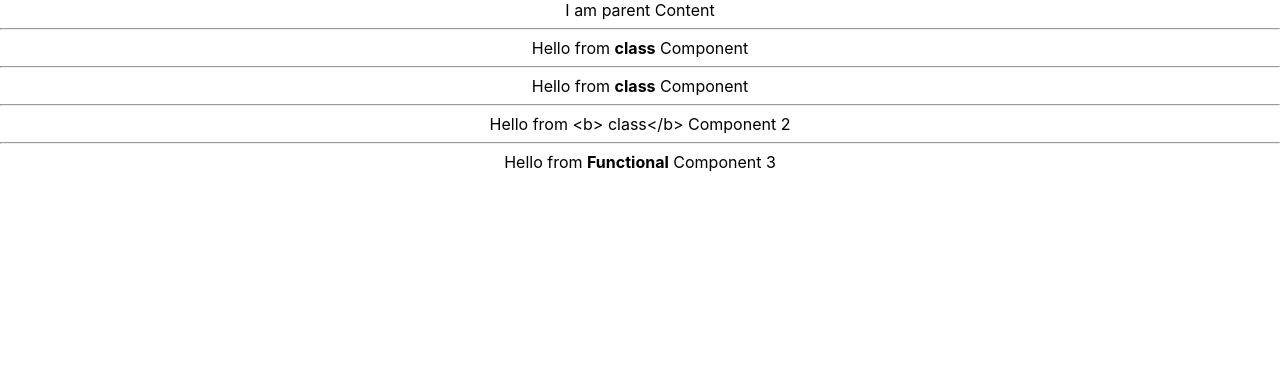
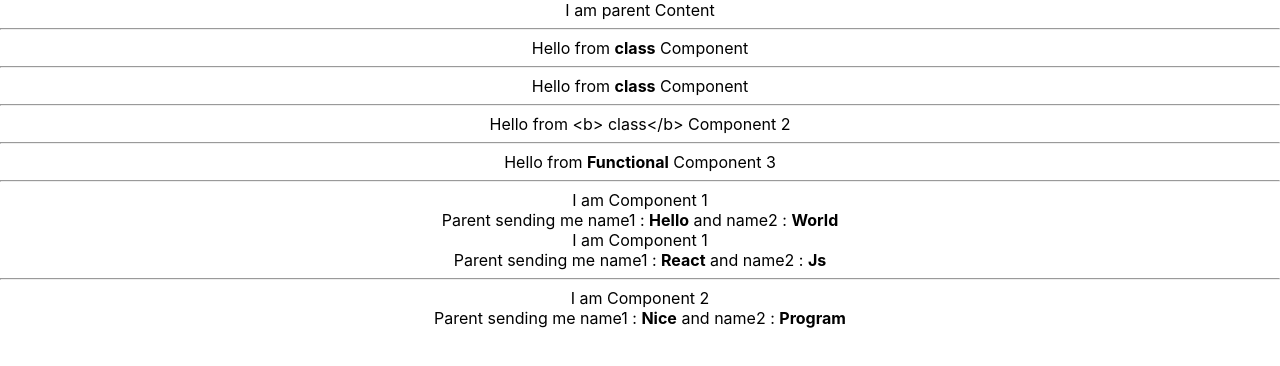
Before and after one commit to gblstudent/reactkb, a React (Create React App) app: page / in a window 1280 px wide. Shown: the top 366 px of the page. Built offline with nearby package versions, Linux system fonts and the light colour scheme.

Commit message:
Part3-End

```diff
--- a/src/App.js
+++ b/src/App.js
@@ -4,6 +4,7 @@ import MyClassComponent from './components/MyClassComponent';
 import MyFunctionalComponent from './components/MyFunctionalComponent';
 import MyFunctionalComponent2 from './components/MyFunctionalComponent2';
 import MyFunctionalComponent3 from './components/MyFunctionalComponent3';
+import { Component1, Component2 } from './components/MyComponent';
 
 function App() {
   return (
@@ -17,6 +18,11 @@ function App() {
       <MyFunctionalComponent2/>
       <hr/>
       <MyFunctionalComponent3/>
+      <hr/>
+      <Component1 name1={'Hello'} name2={'World'} />
+      <Component1 name1={'React'} name2={'Js'} />
+      <hr/>
+      <Component2 name1={'Nice'} name2={'Program'} />
     </div>
   );
 }
--- /dev/null
+++ b/src/components/MyComponent.js
@@ -0,0 +1,19 @@
+export function Component1( props){
+    return(
+        <div>
+            I am Component 1
+            <br/>
+            Parent sending me name1 : <b>{props.name1}</b> and name2 : <b>{props.name2}</b>
+        </div>
+    );
+}
+
+export const Component2 = ( props) =>{
+    return(
+        <div>
+            I am Component 2
+            <br/>
+            Parent sending me name1 : <b>{props.name1}</b> and name2 : <b>{props.name2}</b>
+        </div>
+    );
+}
```
Also changed, not shown: 1 other file (tests, documents, lock files or other folders).
